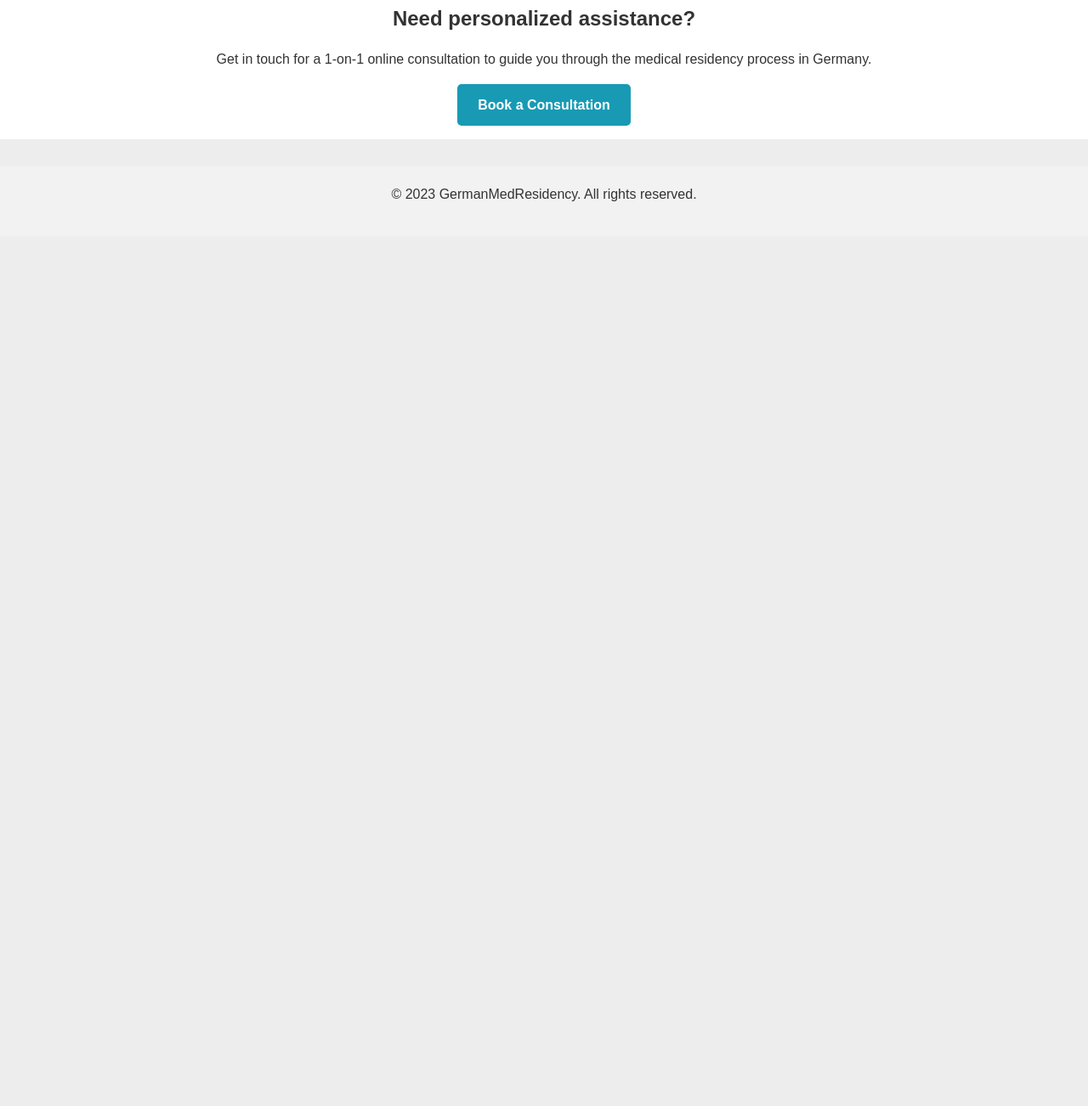
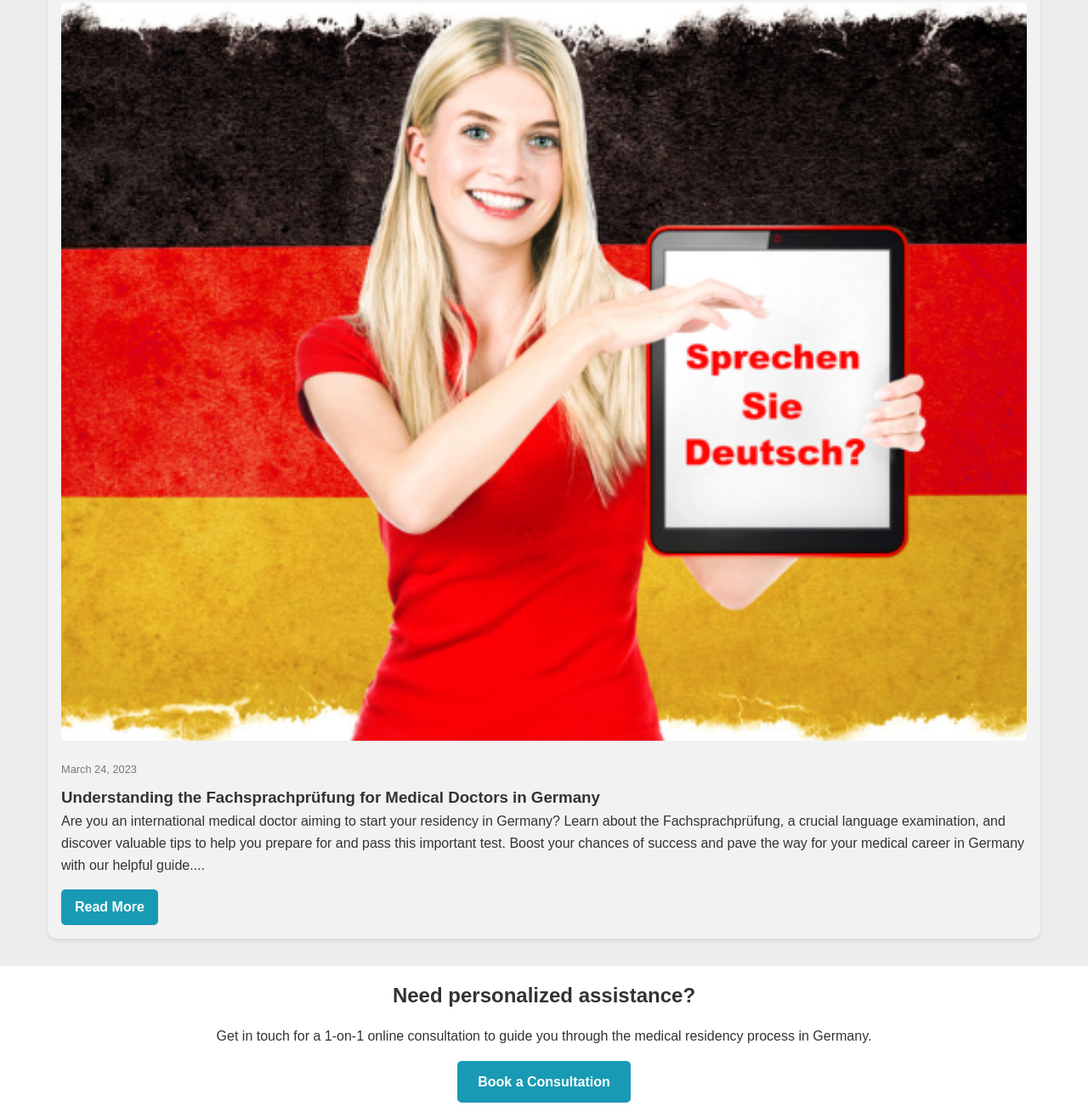
Before and after one commit to anazz-dev/my-website, a plain HTML site: page blog.html in a window 1280 px wide. Shown: the part 762-2064 px from the top of the page at 85% size. Before the commit the page ends 1040 px from the top, so only its background shows below. Drawn offline with Linux system fonts and the light colour scheme.

Commit message:
edit blog posts

```diff
--- a/blog.html
+++ b/blog.html
@@ -54,6 +54,13 @@
               </p>
               <a href="blog-2.html" class="read-more">Read More</a>
           </article>
+          <article class="blog-post">
+            <img src="images/post3.png" alt="Blog post image">
+            <p class="post-date">March 24, 2023</p>
+            <h3>Understanding the Fachsprachprüfung for Medical Doctors in Germany</h3>
+            <p>Are you an international medical doctor aiming to start your residency in Germany? Learn about the Fachsprachprüfung, a crucial language examination, and discover valuable tips to help you prepare for and pass this important test. Boost your chances of success and pave the way for your medical career in Germany with our helpful guide....</p>
+            <a href="fachsprachprufung-overview.html" class="read-more">Read More</a>
+          </article>
         </div>
     </main>
     <section class="cta-section">
--- a/blog_posts.json
+++ b/blog_posts.json
@@ -8,6 +8,11 @@
         "title": "Tips for Navigating the Language Requirements for Medical Residency in Germany",
         "date": "2023-03-24",
         "url": "blog-2.html"
+    },
+
+        "title": "Understanding the Fachsprachprüfung for Medical Doctors in Germany",
+        "date": "2023-03-24",
+        "url": "fachsprachprufung-overview.html"
     }
     // Add more blog posts here
 ]
```
